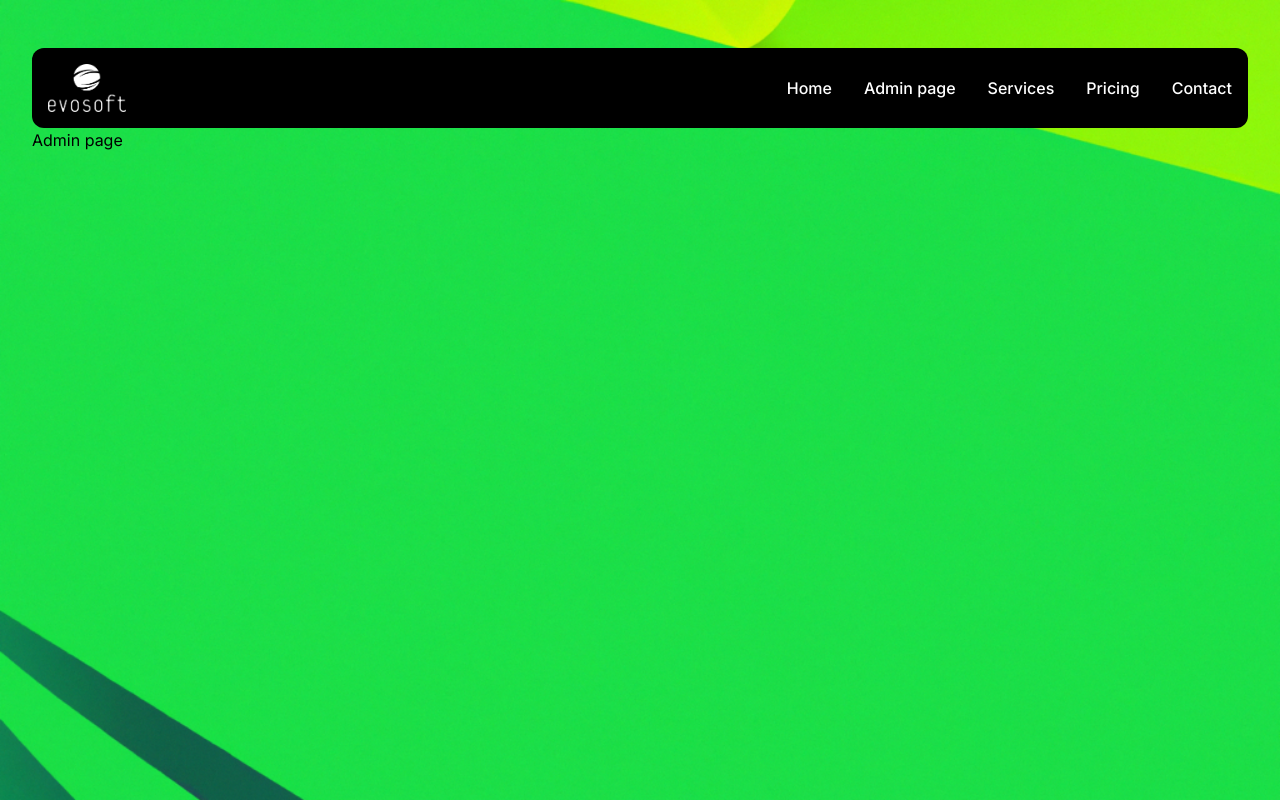
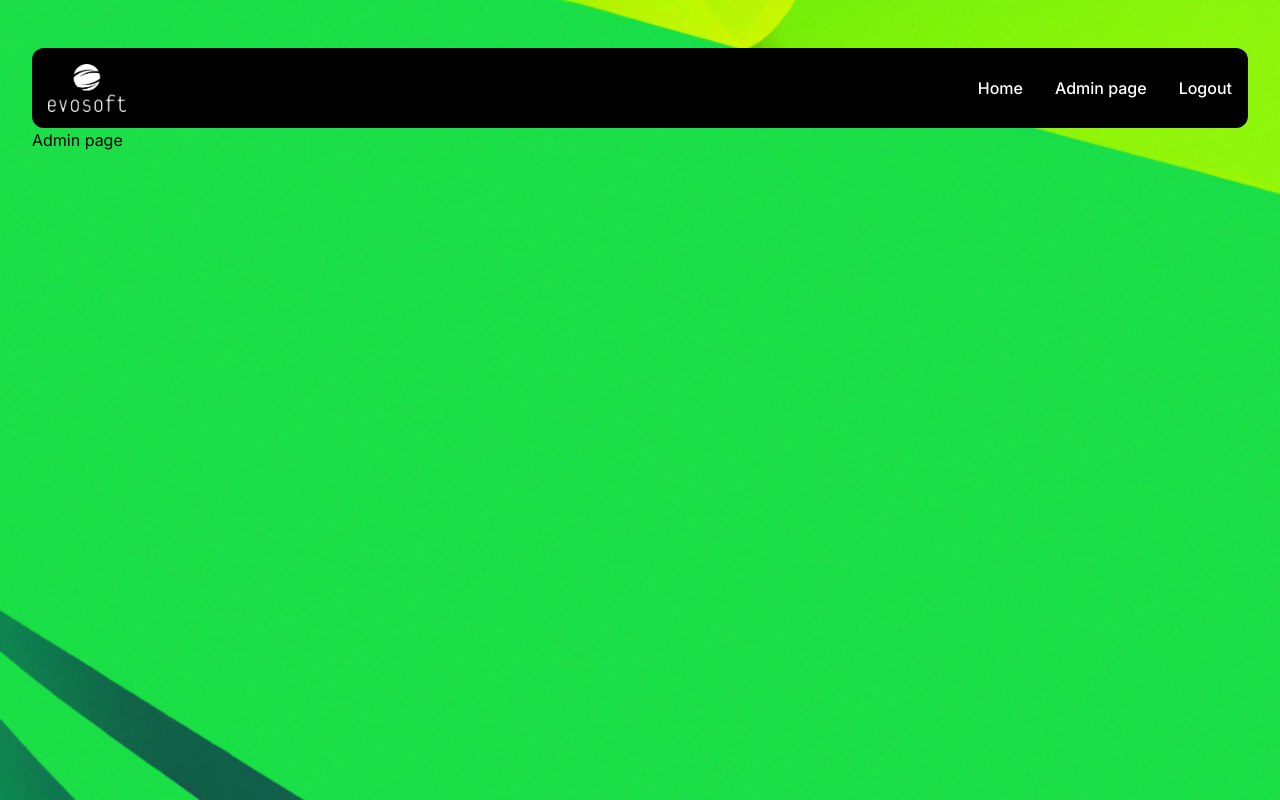
Before and after one commit to commanderROHANIK/evoScooter, a Next.js app in the folder evoscooter/: page /admin in a window 1280 px wide. Built offline with nearby package versions, Linux system fonts and the light colour scheme.

Commit message:
add logout button, remove unused elements of header

```diff
--- a/evoscooter/app/commonComponents/header.js
+++ b/evoscooter/app/commonComponents/header.js
@@ -3,6 +3,7 @@
 import Image from 'next/image';
 import logo from '../../public/evoLogo.png';
 import { useRouter } from "next/navigation";
+import { signOut } from 'next-auth/react';
 
 export default function Header() {
     const router = useRouter();
@@ -43,13 +44,10 @@ export default function Header() {
                             </button>
                         </li>
                         <li className="block py-2 pl-3 pr-4 text-white rounded hover:bg-gray-100 md:hover:bg-transparent md:border-0 md:hover:text-green-600 md:p-0 dark:text-white  dark:hover:text-white md:dark:hover:bg-transparent">
-                            Services
-                        </li>
-                        <li className="block py-2 pl-3 pr-4 text-white rounded hover:bg-gray-100 md:hover:bg-transparent md:border-0 md:hover:text-green-600 md:p-0 dark:text-white  dark:hover:text-white md:dark:hover:bg-transparent">
-                            Pricing
-                        </li>
-                        <li className="block py-2 pl-3 pr-4 text-white rounded hover:bg-gray-100 md:hover:bg-transparent md:border-0 md:hover:text-green-600 md:p-0 dark:text-white  dark:hover:text-white md:dark:hover:bg-transparent">
-                            Contact
+                            <span
+                                onClick={signOut}>
+                                Logout
+                            </span>
                         </li>
                     </ul>
                 </div>
```
